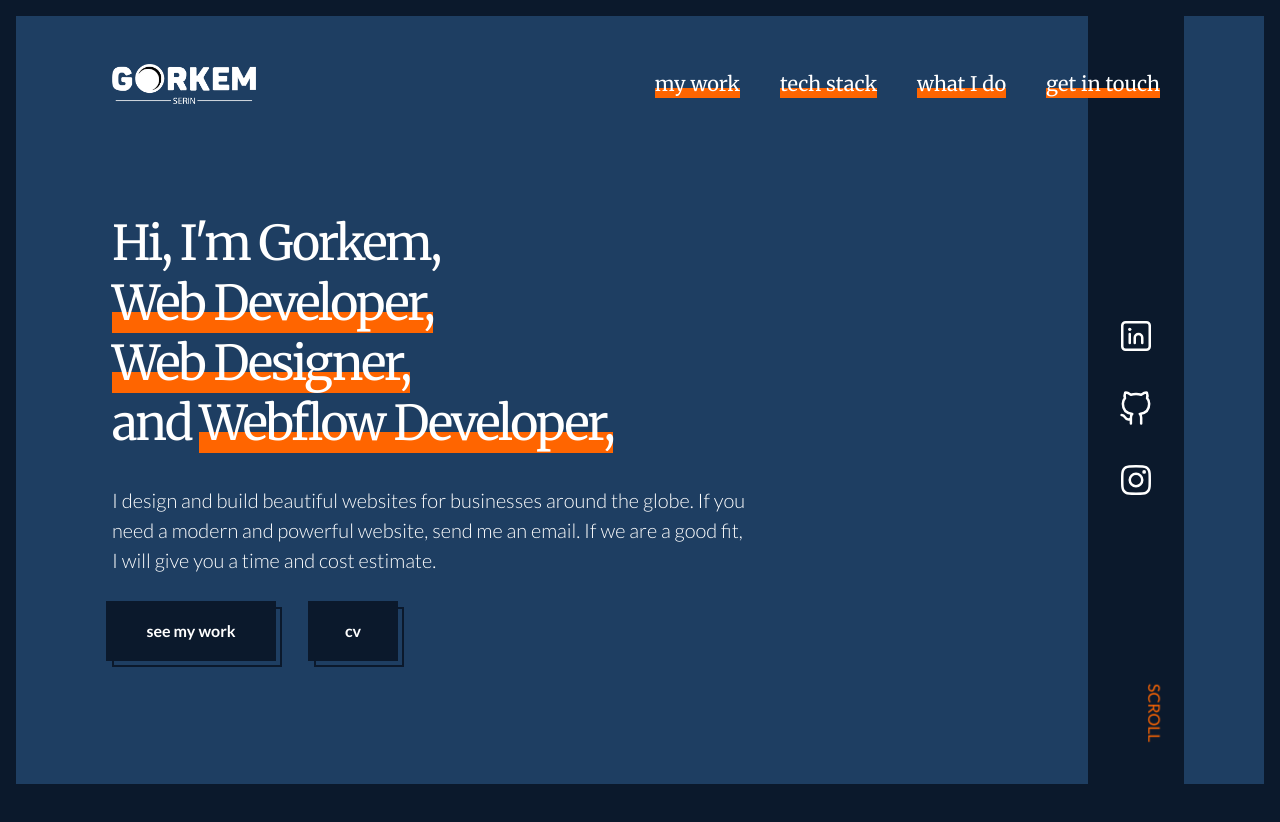
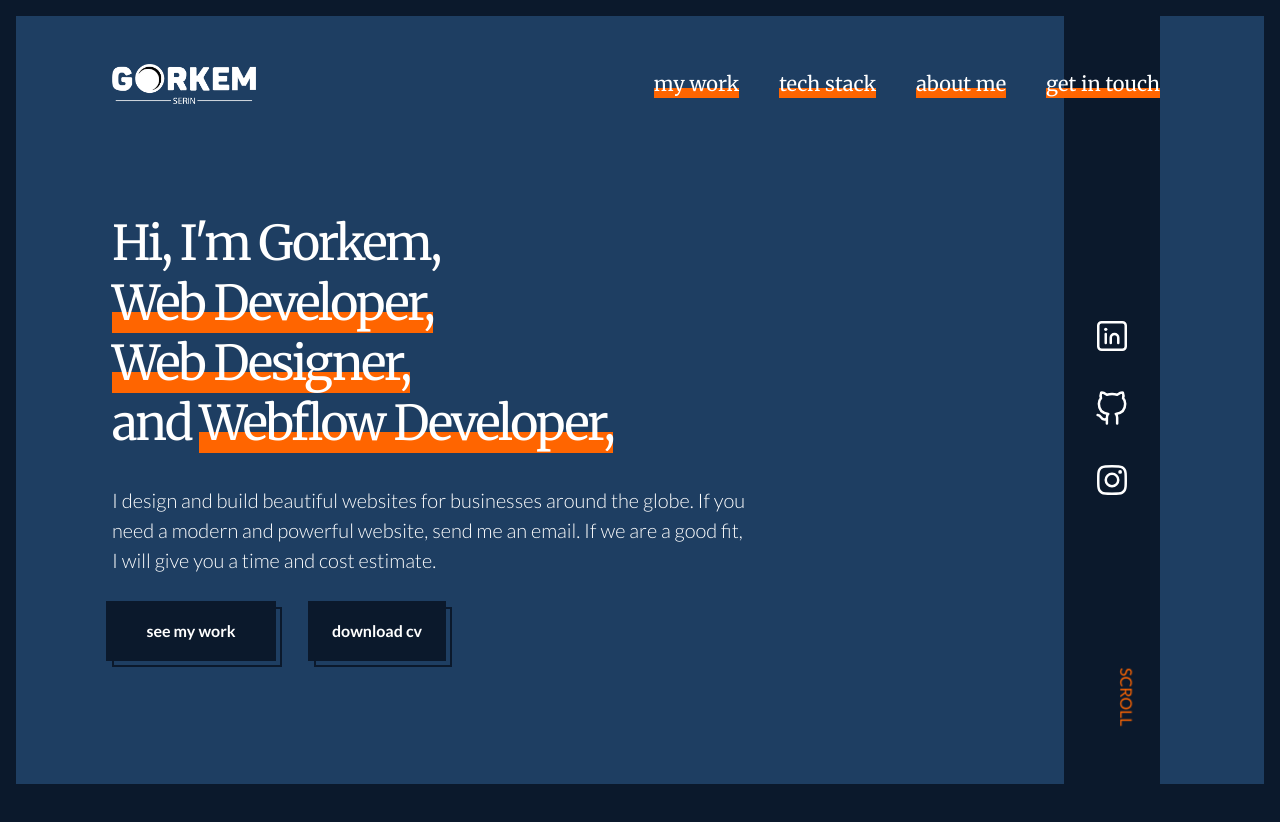
Before and after one commit to serin-gorkem/Portfolio, a React (Vite) app: page / in a window 1280 px wide. Shown: the top 822 px of the page. Built offline with nearby package versions, Linux system fonts and the light colour scheme.

Commit message:
style: What I do section changed to about me,tablet navigation bar turned into mobile version, cv button text turned to download cv button,  fix: Home screen social accounts box height adjusted, mobile navigation get in touch button fix, docs: Readme updated for the about me page

```diff
--- a/src/Landing.jsx
+++ b/src/Landing.jsx
@@ -5,7 +5,7 @@ const TechStack = lazy(() => import("./sections/TechStack"));
 const Home = lazy(() => import("./sections/Home"));
 const Work = lazy(() => import("./sections/Work"));
 const Footer = lazy(() => import("./components/Footer"));
-const WhatIDo = lazy(() => import("./sections/WhatIDo"));
+const About = lazy(() => import("./sections/About"));
 
 /**
  * @description The Landing component is the main page of the website, showcasing the developer's skills and services.
@@ -29,8 +29,8 @@ const Landing = memo(function Landing() {
     <Suspense fallback={<h1 className="flex justify-center text-text-white items-center h-screen">Loading...</h1>} >
       <Home />
       <Work />
+      <About />
       <TechStack/>
-      <WhatIDo />
       <Footer />
     </Suspense>
   );
--- a/src/components/Navbar.jsx
+++ b/src/components/Navbar.jsx
@@ -12,20 +12,22 @@ function Navbar({ isFooter }) {
   /* Open and close menu with toggle hidden attribute */
   const openMenu = () => {
     const menu = document.querySelector(".menu");
-    menu?.classList.toggle("-translate-y-20");
-    menu?.classList.toggle("opacity-0");
+    menu?.classList.toggle("translate-y-6");
+    menu?.classList.toggle("sm:-translate-y-5");
+    menu?.classList.toggle("opacity-90");
     menu?.classList.toggle("pointer-events-none");
     document.querySelector(".menu-toggle")?.classList.toggle("hidden");
   };
 
   const goBottom = () => {
     window.scrollTo({ top: document.body.scrollHeight, behavior: "smooth" });
+    openMenu();
   };
 
   const navLinks = [
     { to: "/#work", label: "my work" },
     { to: "/#tech", label: "tech stack" },
-    { to: "/#whatIDo", label: "what I do" },
+    { to: "/#about", label: "about me" },
   ];
 
   const renderNavLinks = (isFooter) =>
@@ -36,13 +38,10 @@ function Navbar({ isFooter }) {
           <Link
             smooth
             to={link.to}
+            className= {`cursor-pointer ${isFooter ? "text-sm sm:text-2xl 3xl:text-3xl" : "hidden text-xl xl:block 3xl:text-2xl"}`}
             aria-label={`Scroll to the ${link.label} section.`}
           >
-            <div
-              className={`cursor-pointer ${isFooter ? "text-sm sm:text-2xl 3xl:text-3xl" : "hidden text-xl sm:block 3xl:text-2xl"}`}
-            >
               {link.label}
-            </div>
           </Link>
         }
       />
@@ -87,7 +86,7 @@ function Navbar({ isFooter }) {
                     onClick={goBottom}
                     aria-label="Scroll to the footer section at the end of the page."
                   >
-                    <div className="hidden cursor-pointer text-xl sm:block 3xl:text-2xl">
+                    <div className="hidden cursor-pointer text-xl xl:block 3xl:text-2xl">
                       get in touch
                     </div>
                   </button>
@@ -95,7 +94,7 @@ function Navbar({ isFooter }) {
               />
             </div>
             <div
-              className="group relative z-10 flex h-8 cursor-pointer flex-col sm:hidden"
+              className="group relative z-10 flex h-8 cursor-pointer flex-col xl:hidden"
               onClick={openMenu}
             >
               <hr className="h-full w-9 border-t-4 border-highlight" />
@@ -103,24 +102,25 @@ function Navbar({ isFooter }) {
               <hr className="h-full w-9 border-t-4 border-highlight" />
             </div>
           </nav>
-          <div className="menu pointer-events-none absolute z-20 flex h-[8.25rem] w-[calc(100vw-1rem)] -translate-y-20 flex-col justify-center gap-3 bg-primary p-4 font-title font-bold tracking-tight text-text-white opacity-0 transition-all duration-500 sm:hidden">
+          <div className="menu pointer-events-none absolute z-20 flex w-[calc(100vw-1rem)]
+          flex-col justify-center gap-6 bg-primary px-4 py-8 sm:px-8 font-title font-bold tracking-tight text-text-white opacity-0 transition-all duration-500 xl:hidden">
             {navLinks.map((link) => (
               <Link
                 key={link.to}
                 smooth
+                onClick={openMenu}
                 to={link.to}
+                className="hover:text-highlight"
                 aria-label={`Scroll to the ${link.label} section.`}
               >
-                <div className="cursor-pointer hover:text-highlight">
-                  {link.label}
-                </div>
+                {link.label}
               </Link>
             ))}
             <button
               onClick={goBottom}
               aria-label="Scroll to the footer section at the end of the page."
             >
-              <div className="cursor-pointer hover:text-highlight">
+              <div className="cursor-pointer text-left hover:text-highlight">
                 get in touch
               </div>
             </button>
--- a/src/sections/WhatIDo.jsx
+++ b/src/sections/About.jsx
@@ -2,11 +2,11 @@ import { lazy } from "react";
 import PageDivider from "../components/PageDivider";
 const ImportAos = lazy(() => import("../components/ImportAos"));
 /**
- * @description The WhatIDo component describes the developer's skills and services.
+ * @description The About component describes the developer's skills and services.
  */
-function WhatIDo() {
+function About() {
   return (
-    <article id="whatIDo" className="m-2 py-8 xl:m-4">
+    <article id="about" className="m-2 py-8 xl:m-4">
       {/* Import AOS for animations */}
       <ImportAos />
       <PageDivider title="What" titleHighlight="I do" page="03" />
@@ -39,4 +39,4 @@ function WhatIDo() {
     </article>
   );
 }
-export default WhatIDo;
+export default About;
--- a/src/sections/Home.jsx
+++ b/src/sections/Home.jsx
@@ -38,8 +38,8 @@ function Home() {
         {/* Import AOS for animations */}
         <ImportAos />
         <Navbar isFooter={false} />
-        <main className="max-container relative flex h-[calc(100vh-10rem)] flex-col justify-center p-4 text-text-white sm:h-[calc(100vh-14rem)] sm:px-8 xl:px-[6rem] landscape:max-xl:h-fit">
-          <div className="absolute -bottom-10 right-0 flex h-24 w-full bg-primary sm:bottom-0 sm:items-center xl:-bottom-20 xl:right-20 xl:h-screen xl:w-24 xl:justify-center">
+        <main className="max-container relative flex h-[calc(100vh-10rem)] flex-col justify-center p-4 text-text-white sm:h-[calc(100vh-20rem)] xl:h-[calc(100vh-14rem)] sm:px-8 xl:px-[6rem] landscape:max-xl:h-fit">
+          <div className="absolute -bottom-10 right-0 flex h-24 w-full bg-primary sm:-bottom-28 sm:items-center xl:-bottom-20 3xl:-bottom-12 xl:right-[6.5rem] xl:h-screen xl:w-24 xl:justify-center">
             <div
               data-aos="slide-down"
               data-aos-duration="1500"
@@ -123,15 +123,15 @@ function Home() {
             </div>
             <div
               data-aos="fade-up"
-              className="relative h-[3.5rem] w-[6.625rem] border-2 border-primary hover:border-highlight sm:h-[3.75rem] sm:w-[5.625rem]"
+              className="relative h-[3.5rem] w-[7.625rem] border-2 border-primary hover:border-highlight sm:h-[3.75rem] sm:w-[8.625rem]"
             >
               {/* CTA Button with the animation logic of moving it on the x and y with transition */}
               <a
                 className="p-2"
                 href="https://drive.google.com/file/d/17aUD53d-_kGrmTcAGbSIzq8bEhIZbXL9/view?usp=sharing"
               >
-                <button onClick="va('send', 'event', 'Button', 'onclick', null, null, null);" className="h-[3.5rem] w-[6.625rem] -translate-x-4 -translate-y-2 bg-primary font-lato text-sm font-bold text-white transition-all duration-500 hover:-translate-x-[0.6rem] hover:-translate-y-[0.13rem] hover:bg-highlight sm:h-[3.75rem] sm:w-[5.625rem] sm:text-base">
-                  cv
+                <button onClick="va('send', 'event', 'Button', 'onclick', null, null, null);" className="h-[3.5rem] w-[7.625rem] -translate-x-4 -translate-y-2 bg-primary font-lato text-sm font-bold text-white transition-all duration-500 hover:-translate-x-[0.6rem] hover:-translate-y-[0.13rem] hover:bg-highlight sm:h-[3.75rem] sm:w-[8.625rem] sm:text-base">
+                  download cv
                 </button>
               </a>
             </div>
@@ -150,10 +150,10 @@ function Home() {
       }
       The second div has overflow: hidden to make it look like it disappears.
        */}
-        <div className="max-container pointer-events-none relative bottom-12 z-10 hidden justify-end sm:flex sm:px-8 xl:px-[6rem] 3xl:bottom-24">
+        <div className="max-container pointer-events-none relative bottom-12 sm:bottom-16 z-10 hidden justify-end xl:flex sm:px-8 xl:px-[8rem] 3xl:bottom-24">
           <div data-aos="slide-down" className="relative w-12 overflow-hidden">
-            <div className="h-40 w-0.5 animate-scroll-arrow bg-highlight sm:block"></div>
-            <p className="absolute -right-4 top-[1.3rem] rotate-90 font-lato font-medium text-highlight">
+            <div className="h-44 w-0.5 animate-scroll-arrow bg-highlight sm:block"></div>
+            <p className="absolute -right-5 top-[1.3rem] rotate-90 font-lato font-medium text-highlight">
               SCROLL
             </p>
           </div>
```
Also changed, not shown: 1 other file (tests, documents, lock files or other folders).
